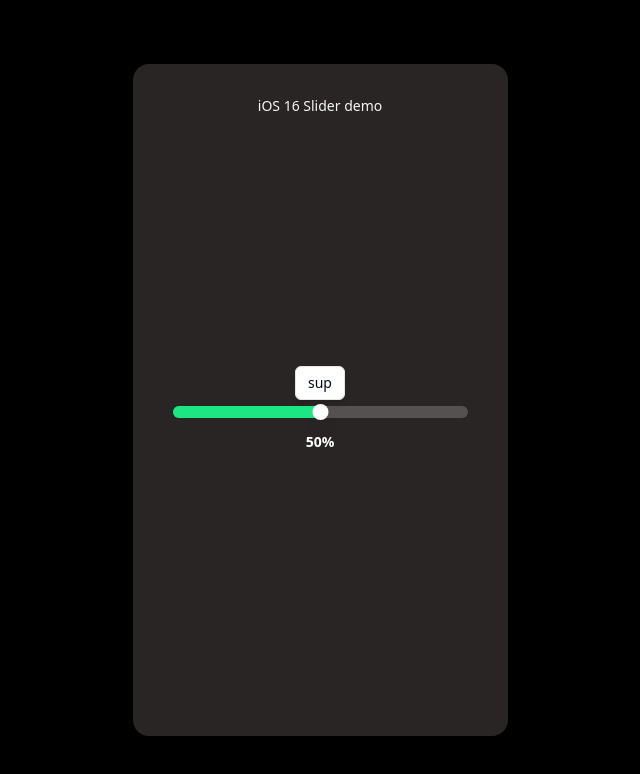
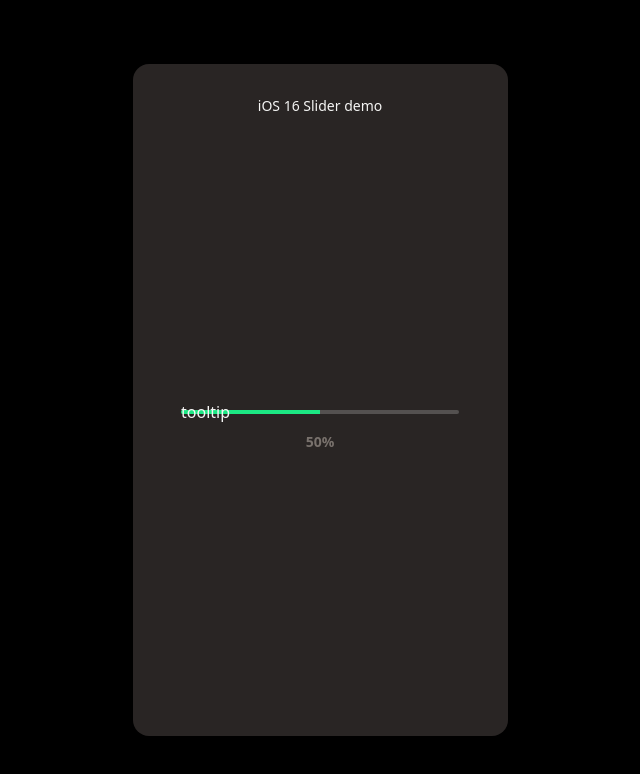
Before and after one commit to andrewpomeroy/slider-example, a Next.js app: page / in a window 1280 px wide. Shown: the top 774 px of the page, without its empty margins (320-960 px from the left). Built offline with nearby package versions, Linux system fonts and the light colour scheme.

Commit message:
WIP broken tooltip

```diff
--- a/package.json
+++ b/package.json
@@ -18,7 +18,7 @@
     "clsx": "^2.0.0",
     "eslint": "8.29.0",
     "eslint-config-next": "13.0.6",
-    "framer-motion": "^7.6.19",
+    "framer-motion": "^10.16.4",
     "lucide-react": "^0.276.0",
     "next": "13.0.6",
     "react": "18.2.0",
--- a/src/components/Slider.tsx
+++ b/src/components/Slider.tsx
@@ -8,9 +8,10 @@
   const height = 12;
   const buffer = 12;
   const [ref, bounds] = useMeasure();
-  const [hovered, setHovered] = useState(true);
+  const [hovered, setHovered] = useState(false);
   const [pressed, setPressed] = useState(false);
   const progress = useMotionValue(0.5);
+  const mouseX = useMotionValue(0);
   const width = useTransform(progress, (v) => `${v * 100}%`);
   const roundedProgress = useTransform(
     progress,
@@ -28,6 +29,8 @@
   }, [roundedProgress]);
 
   const handleMouseMove = (event: React.MouseEvent<HTMLDivElement>) => {
+    console.log("%c💣️ event.nativeEvent.offsetX", "background: aliceblue; color: dodgerblue; font-weight: bold", event.nativeEvent.offsetX);
+    mouseX.set(event.nativeEvent.offsetX);
     if (pressed) {
       let newPercent = clamp(
         event.nativeEvent.offsetX / bounds.width,
@@ -75,8 +78,7 @@
             />
           </motion.div>
           {/* Knob */}
-          <Tooltip open={hovered}>
-            <TooltipTrigger asChild>
+
             <motion.div
               initial={false}
               style={{
@@ -88,11 +90,26 @@
                 className={`w-4 h-4  bg-white rounded-full shadow-lg origin-center ${hovered || pressed ? "scale-[1]" : "scale-[0]"} transition-all`}
               />
             </motion.div>
+          {/* Pointer-tooltip surrogate */}
+          <motion.div className="absolute left-0 top-0 w-full h-full pointer-events-none" style={{
+            x: mouseX.get()
+          }}>
+            tooltip
+          </motion.div>
+            {/* <Tooltip open={hovered}>
+              <TooltipTrigger asChild>
+                <motion.div
+                style={{
+                  x: mouseX.get(),
+                }}
+
+                >
+                </motion.div>
               </TooltipTrigger>
-            <TooltipContent>
+              <TooltipContent className="pointer-events-none">
                 sup
               </TooltipContent>
-          </Tooltip>
+            </Tooltip> */}
         </motion.div>
       </div>
       {/* Label */}
```
Also changed, not shown: 1 other file (tests, documents, lock files or other folders). Lines whose indentation alone changed are shown as unchanged.
